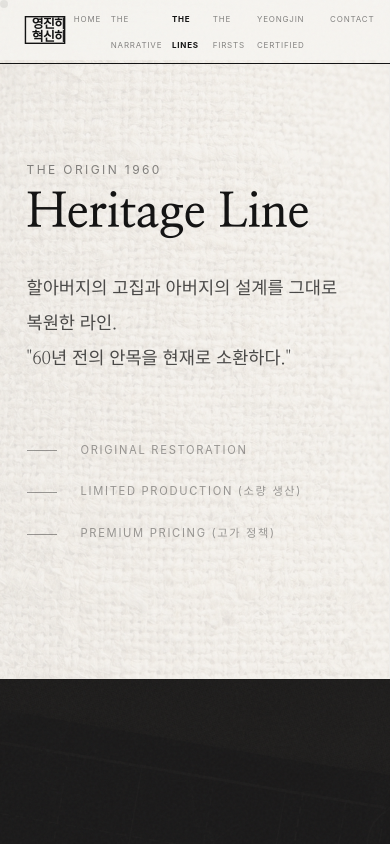
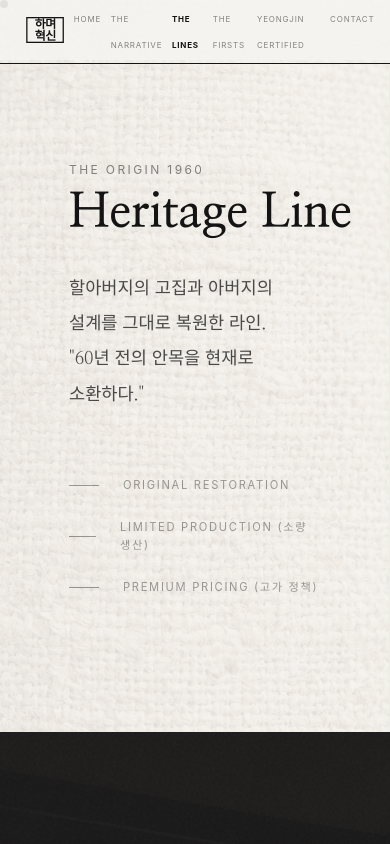
Before and after one commit to ss3172473-ctrl/YJ-Texlab, a website built with Vite: page lines.html in a window 390 px wide. Shown: the top 844 px of the page. Built offline with nearby package versions, Linux system fonts and the light colour scheme; a web font is replaced by a local one.

Commit message:
Critical mobile overflow fix: Forced wrapping and fluid width overrides

```diff
--- a/style.css
+++ b/style.css
@@ -1115,7 +1115,12 @@ body {
 
 @media (max-width: 480px) {
     .logo-box {
-        transform: scale(0.7);
+        transform: scale(0.65);
+    }
+
+    .logo-box span {
+        white-space: normal !important;
+        text-align: center;
     }
 }
 
@@ -1929,7 +1934,7 @@ body {
 .line-content {
     position: relative;
     z-index: 10;
-    width: 400px;
+    width: min(400px, 90%);
     flex-shrink: 0;
     padding: 2rem;
 }
```
